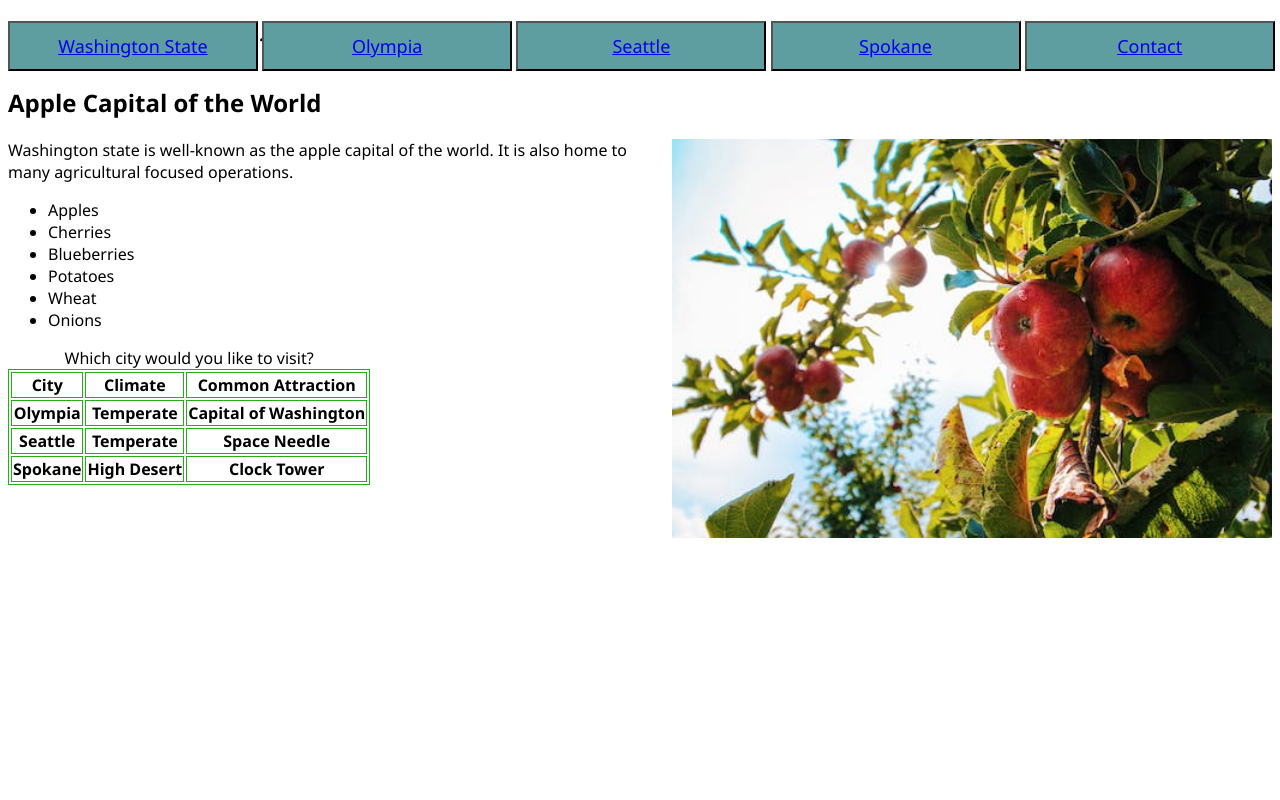
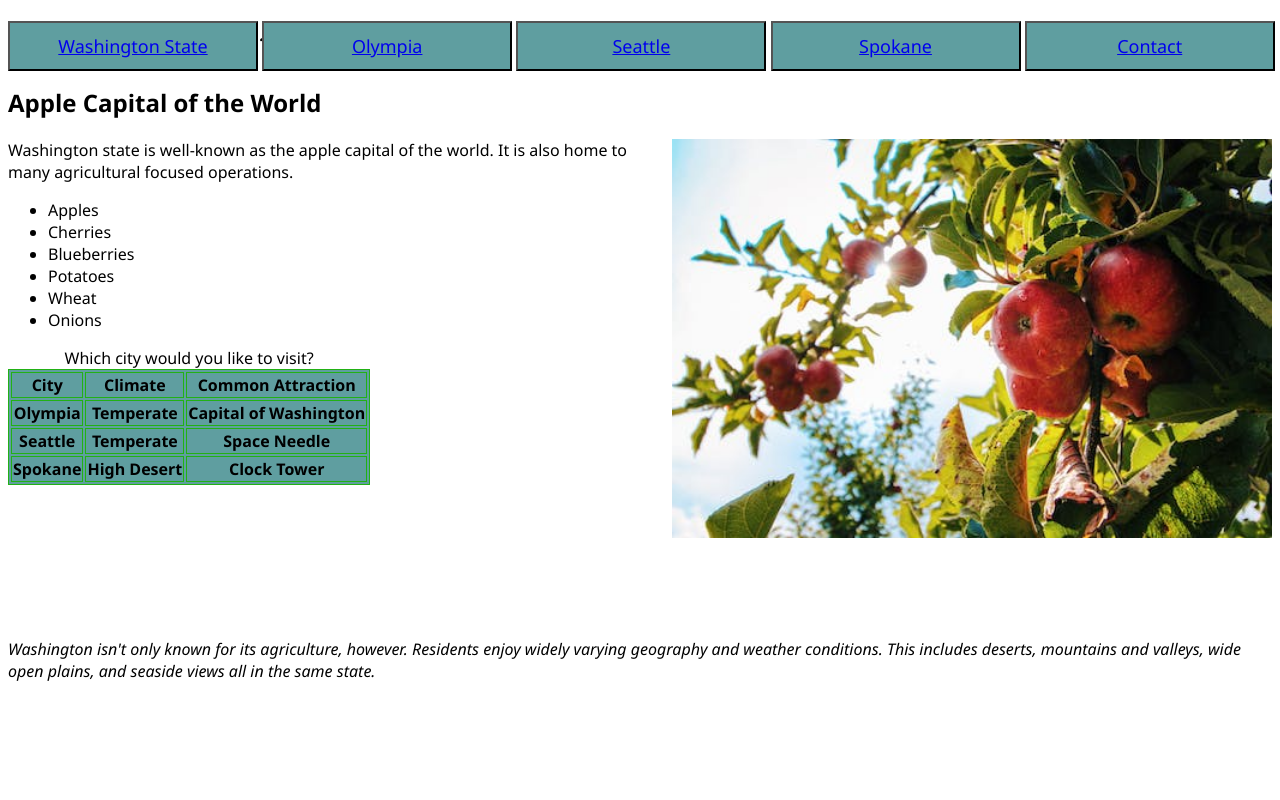
Before and after one commit to medicinalsushi/D277-Web-Project, a plain HTML site: page index.html in a window 1280 px wide. Shown: the top 800 px of the page. Drawn offline with Linux system fonts and the light colour scheme.

Commit message:
Update style.css

```diff
--- a/style.css
+++ b/style.css
@@ -1,6 +1,5 @@
 * {
     font-family: Segoe UI;
-    /*background-color: slategray;*/
 }
 
 button {
@@ -8,6 +7,7 @@ button {
     height: 50px;
     font-size: 18px;
     background-color: cadetblue;
+    opacity: 73;
 }
 
 nav {
@@ -15,7 +15,12 @@ nav {
 }
 
 button:hover {
-    background-color: rgb(130, 169, 180)
+    background-color: rgb(130, 169, 180);
+}
+
+#backgroundColor {
+    background-color: cadetblue;
+    opacity: 73;
 }
 
 
@@ -31,12 +36,13 @@ aside {
     font-style: italic;
     float: left;
     position: relative;
-    top: 450px;
+    top: 100px;
 
 }
 
 img {
     width:600px;
+    position: relative;
 }
 
 label {
```
